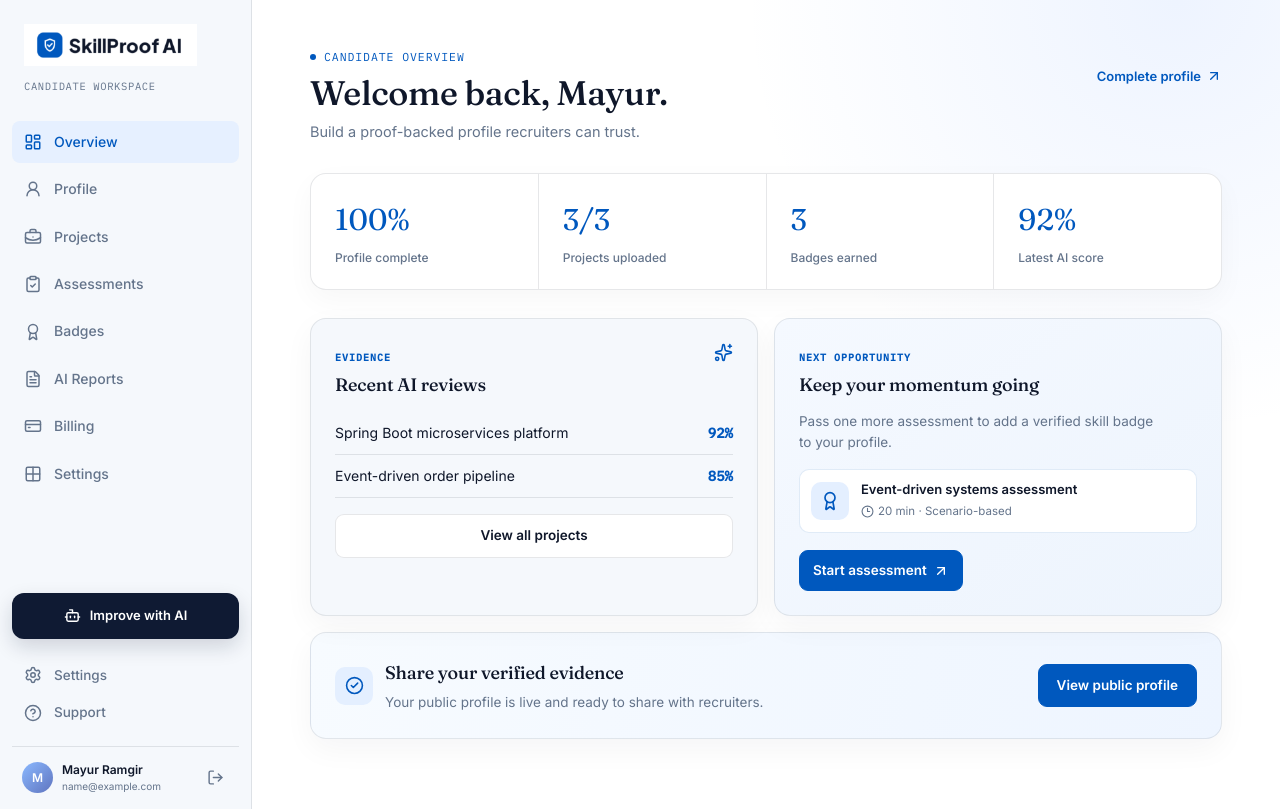
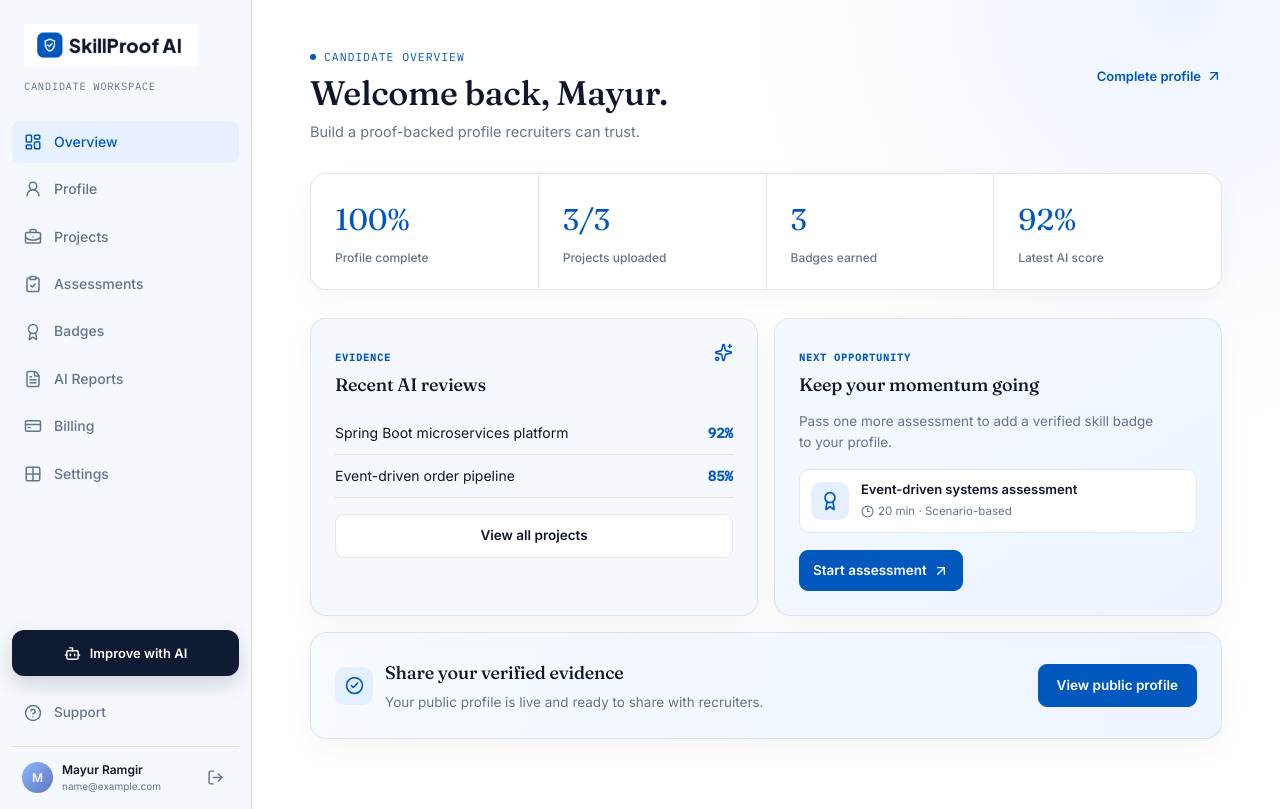
Before and after one commit to mikebishop0/skillproof_ai_frontend, a React (Vite) app: page /login in a window 1280 px wide. Both pictures are taken after typing "name@example.com", "Sample123" into the empty fields and a click on the button "Log in". Built offline with nearby package versions, Linux system fonts and the light colour scheme.

Commit message:
Remove duplicate Settings link from dashboard sidebar
The sidebar showed Settings twice: once in the main nav list and again in
the secondary nav below the AI CTA. Drop the redundant second link.

```diff
--- a/src/layouts/DashboardLayout.tsx
+++ b/src/layouts/DashboardLayout.tsx
@@ -12,7 +12,6 @@ import {
   LayoutDashboard,
   LogOut,
   Search,
-  Settings,
   ShieldCheck,
   UserRound,
   Users,
@@ -82,7 +81,6 @@ export default function DashboardLayout({ roleLabel, navItems }: DashboardLayout
               <span>{roleLabel === 'Candidate' ? 'Improve with AI' : 'Analyze with AI'}</span>
             </Link>
             <div className="dash-secondary-nav">
-              <Link to={roleLabel === 'Candidate' ? '/dashboard/settings' : roleLabel === 'Admin' ? '/admin' : '/recruiter'}><Settings size={18} /> Settings</Link>
               <a href="mailto:developer@zonopact.com"><HelpCircle size={18} /> Support</a>
             </div>
             <div className="dash-account">
```
